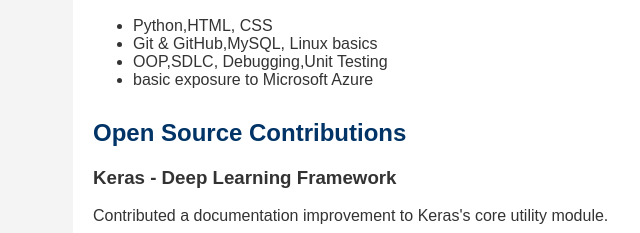
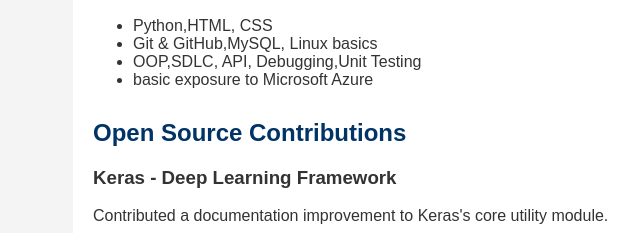
Before and after one commit to AbhishekAce/portfolio, a plain HTML site: page index.html in a window 1280 px wide. Shown: the part 391-624 px from the top of the page, 147-787 px from the left. Drawn offline with Linux system fonts and the light colour scheme.

Commit message:
Update index.html

```diff
--- a/index.html
+++ b/index.html
@@ -59,7 +59,7 @@
       <ul>
         <li>Python,HTML, CSS</li>
         <li>Git & GitHub,MySQL, Linux basics</li>
-        <li>OOP,SDLC, Debugging,Unit Testing</li>
+        <li>OOP,SDLC, API, Debugging,Unit Testing</li>
         <li>basic exposure to Microsoft Azure</li>
       </ul>
     </section>
```
